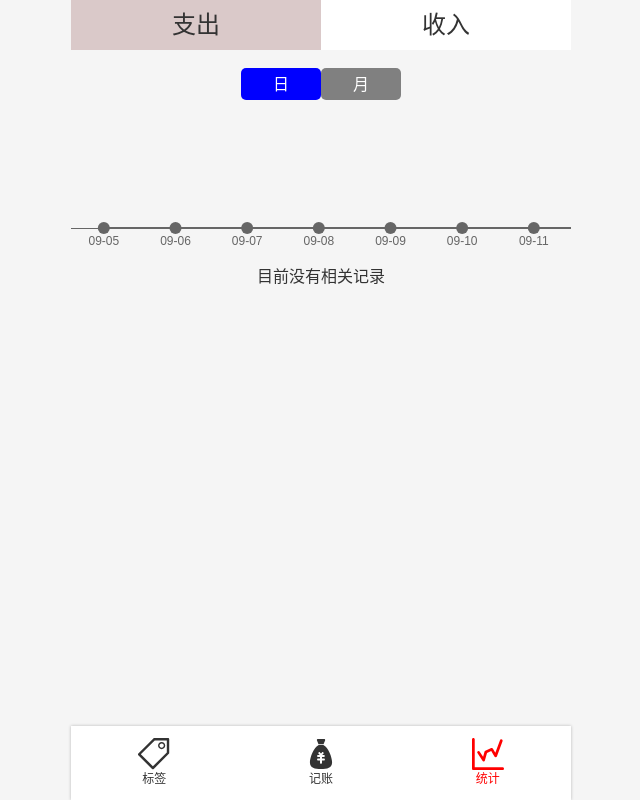
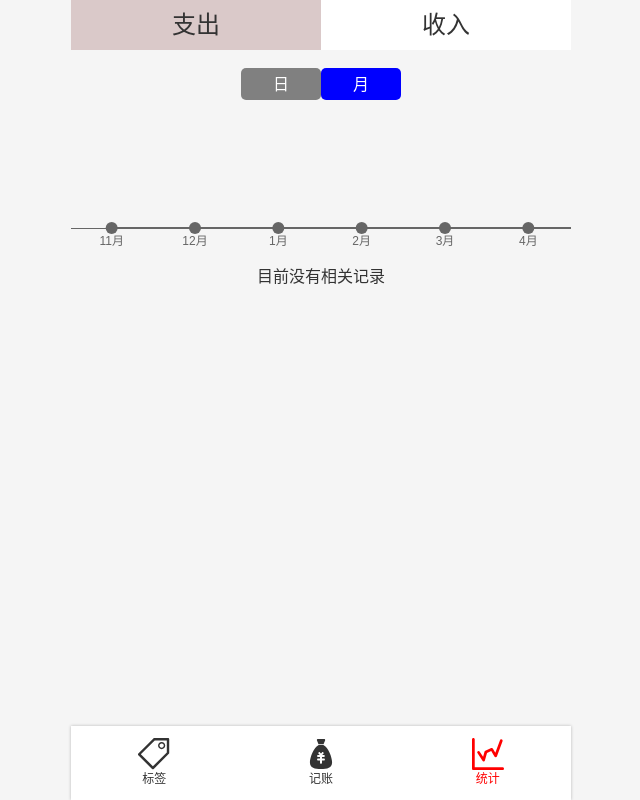
Before and after one commit to aaron950415/mmdiary, a Vue app: page /#/statistic in a window 1280 px wide. Shown: the whole page, without its empty margins (319-959 px from the left). Built offline with nearby package versions, Linux system fonts and the light colour scheme.

Commit message:
数据可视化搞定

```diff
--- a/src/components/money/Tags.vue
+++ b/src/components/money/Tags.vue
@@ -1,7 +1,7 @@
 <template>
   <div class="tags noselect">
-    <div class="new" @click="createTag">
-      <button ><Icon class="xinzeng" name='xinzeng'/>新增标签</button>
+    <div class="new" >
+      <button @click="createTag"><Icon class="xinzeng" name='xinzeng'/>新增标签</button>
     </div>
     <ul class="current">
       <li
--- a/src/components/statistic/Charts.vue
+++ b/src/components/statistic/Charts.vue
@@ -24,19 +24,19 @@ export default class Charts extends Vue {
   @Prop() chooseType?: string;
   @Prop() options?: any;
   chart?: any;
+
   mounted() {
     this.chart = echarts.init(this.$refs.wrapper as HTMLDivElement);
     this.chart.setOption(this.options);
   }
-  @Watch('options')
-  onOptionsChange(newValue: any){
-      this.chart.setOption(newValue);
+  @Watch("options")
+  onOptionsChange() {
+    this.chart.setOption(this.options);
 
+    this.chart.resize();
   }
 
-
   date = ["日", "月"];
-
   dateChange(value: string) {
     this.$emit("update:value", value);
   }
@@ -66,6 +66,7 @@ export default class Charts extends Vue {
     background: blue;
   }
 }
+
 .chart {
   top: 40px;
   height: 200px;
@@ -75,6 +76,7 @@ export default class Charts extends Vue {
   }
   &-wrapper {
     overflow: auto;
+    overflow-y: hidden;
   }
 }
 </style>
--- a/src/mixins/TagHelper.ts
+++ b/src/mixins/TagHelper.ts
@@ -4,7 +4,7 @@ import { Vue, Component } from "vue-property-decorator";
 export class TagHelper extends Vue {
     createTag() {
         const name = window.prompt("标签名是什么？");
-        if (!name) {
+         if(name===""){
           return window.alert("标签名不能为空");
         }
         this.$store.commit("createTag", name);
--- a/src/views/Statistic.vue
+++ b/src/views/Statistic.vue
@@ -8,8 +8,16 @@
     ></Tabs>
     <div class="chart-wrapper" ref="chartWrapper">
       <Charts
-        class="chart"
-        :options="chartOptions"
+        v-if="chooseType === '月'"
+        style="width: 200%"
+        :options="chartMonthOptions"
+        @update:value="dataType"
+        :chooseType="chooseType"
+      ></Charts>
+      <Charts
+        v-else
+        style="width: 430%"
+        :options="chartDayOptions"
         @update:value="dataType"
         :chooseType="chooseType"
       ></Charts>
@@ -35,20 +43,21 @@
 <script lang="ts">
 /* eslint-disable @typescript-eslint/no-non-null-assertion */
 /* eslint-disable @typescript-eslint/member-delimiter-style */
-import { Vue, Component } from "vue-property-decorator";
+import { Vue, Component, Watch } from "vue-property-decorator";
 import Tabs from "@/components/statistic/Tabs.vue";
 import recordTypeList from "@/constants/recordTypeList";
 import Charts from "@/components/statistic/Charts.vue";
 import dayjs from "dayjs";
 import clone from "@/lib/clone";
 import _ from "lodash";
+import { set } from "vue/types/umd";
 @Component({
   components: { Tabs, Charts },
 })
 export default class Statistic2 extends Vue {
   data() {
     return {
-      chooseType: "日",
+      chooseType: "月",
     };
   }
   mounted() {
@@ -56,8 +65,14 @@ export default class Statistic2 extends Vue {
     const chart = this.$refs.chartWrapper as HTMLDivElement;
     chart.scrollLeft = chart.scrollWidth;
   }
+  updated() {
+    const chart = this.$refs.chartWrapper as HTMLDivElement;
+    chart.scrollLeft = chart.scrollWidth;
+    //console.log(this.chooseType);
+  }
   dataType(payload: string) {
     this.chooseType = payload.trim();
+    return this.chooseType;
   }
   tagString(tags: Tag[]) {
     if (tags.length === 0) {
@@ -81,7 +96,7 @@ export default class Statistic2 extends Vue {
       return day.format("YYYY年M月D日");
     }
   }
-  get chartOptions() {
+  get chartDayOptions() {
     const today = new Date();
     const array = [];
     for (let i = 0; i <= 29; i++) {
@@ -111,7 +126,72 @@ export default class Statistic2 extends Vue {
         },
         axisLabel: {
           formatter: function (value: string) {
-            return value.substr( 5);
+            return value.substr(5);
+          },
+        },
+      },
+      yAxis: {
+        type: "value",
+        show: false,
+      },
+      series: [
+        {
+          symbol: "circle",
+          symbolSize: 12,
+          itemStyle: { borderWidth: 1, color: "#666" },
+          data: values,
+          type: "line",
+        },
+      ],
+      tooltip: {
+        show: true,
+        triggerOn: "click",
+        formatter: "{c}",
+        position: "top",
+      },
+    };
+  }
+  get chartMonthOptions() {
+    const today = new Date();
+    const array = [];
+    const found = this.groupList.map(item=>item.tittle.substr(0,7))
+    const total:  any = this.groupList.map(item=>item.total)
+    for (let i = 0; i <= 11; i++) {
+    let c=0;
+    let count=0;
+      const dateString = dayjs(today).subtract(i, "M").format("YYYY-MM");
+        found.map(item=>{
+          if(item===dateString){
+            c+=total[count]
+          }
+          count++;
+        })
+      array.push({ date: dayjs(dateString).format("M月"), value: c ? c : 0 });
+    }
+    let keys = array.map((item) => item.date.substr(0, 5));
+    keys = keys.reverse();
+    const values = array.map((item) => item.value);
+    values.reverse();
+
+    return {
+      grid: {
+        left: 0,
+        right: 0,
+      },
+      xAxis: {
+        type: "category",
+        data: keys,
+        axisTick: {
+          alignWithLabel: true,
+        },
+        axisLine: {
+          lineStyle: {
+            color: "#666",
+          },
+        },
+        axisLabel: {
+          formatter: function (value: string) {
+            return value;
           },
         },
       },
@@ -179,7 +259,7 @@ export default class Statistic2 extends Vue {
     });
     return result;
   }
-  chooseType = "周";
+  chooseType = "月";
   type = "-";
   typeList = recordTypeList;
 
@@ -234,11 +314,14 @@ export default class Statistic2 extends Vue {
   text-align: center;
 }
 
-.chart {
-  width: 430%;
-}
 .chart-wrapper {
   padding-top: 48px;
+  > .chart_p {
+    width: 430%;
+  }
+  > .chart_p2 {
+    width: 100%;
+  }
 }
 .chart-wrapper::-webkit-scrollbar {
   display: none;
```
